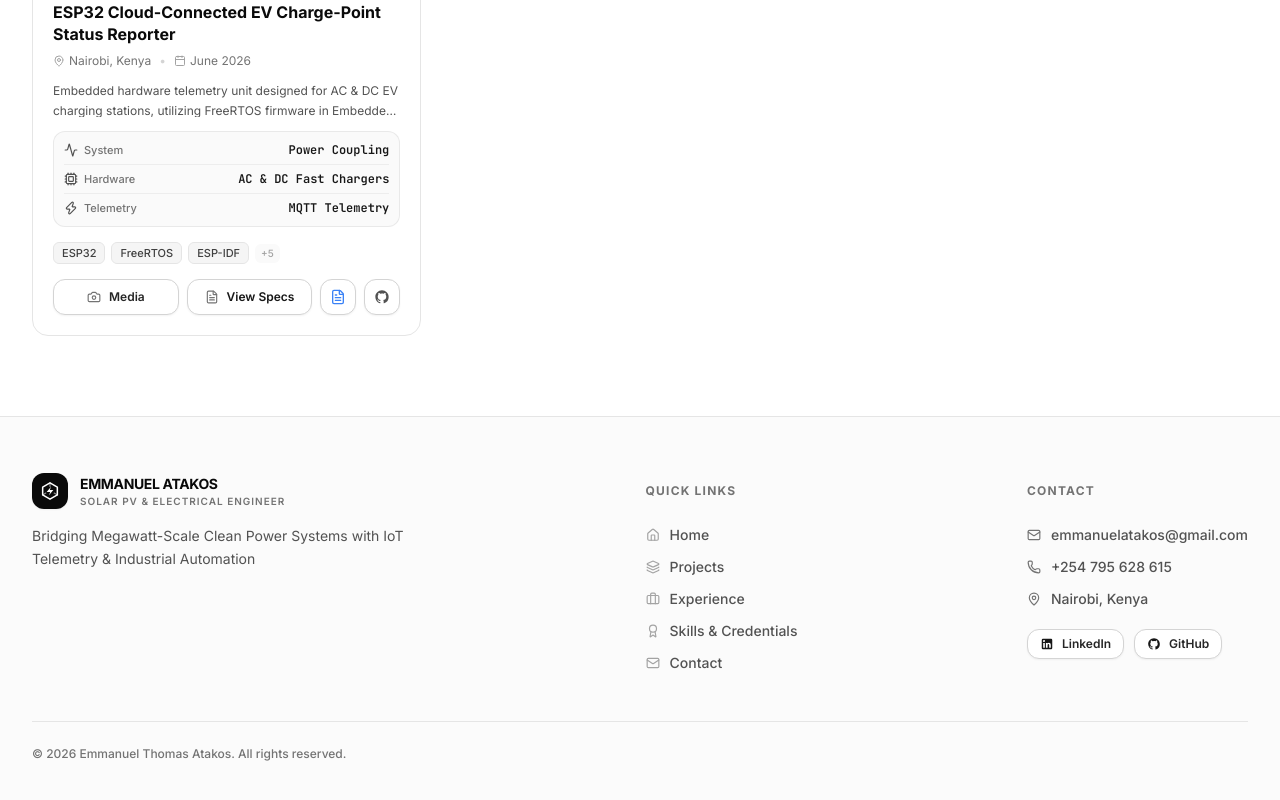
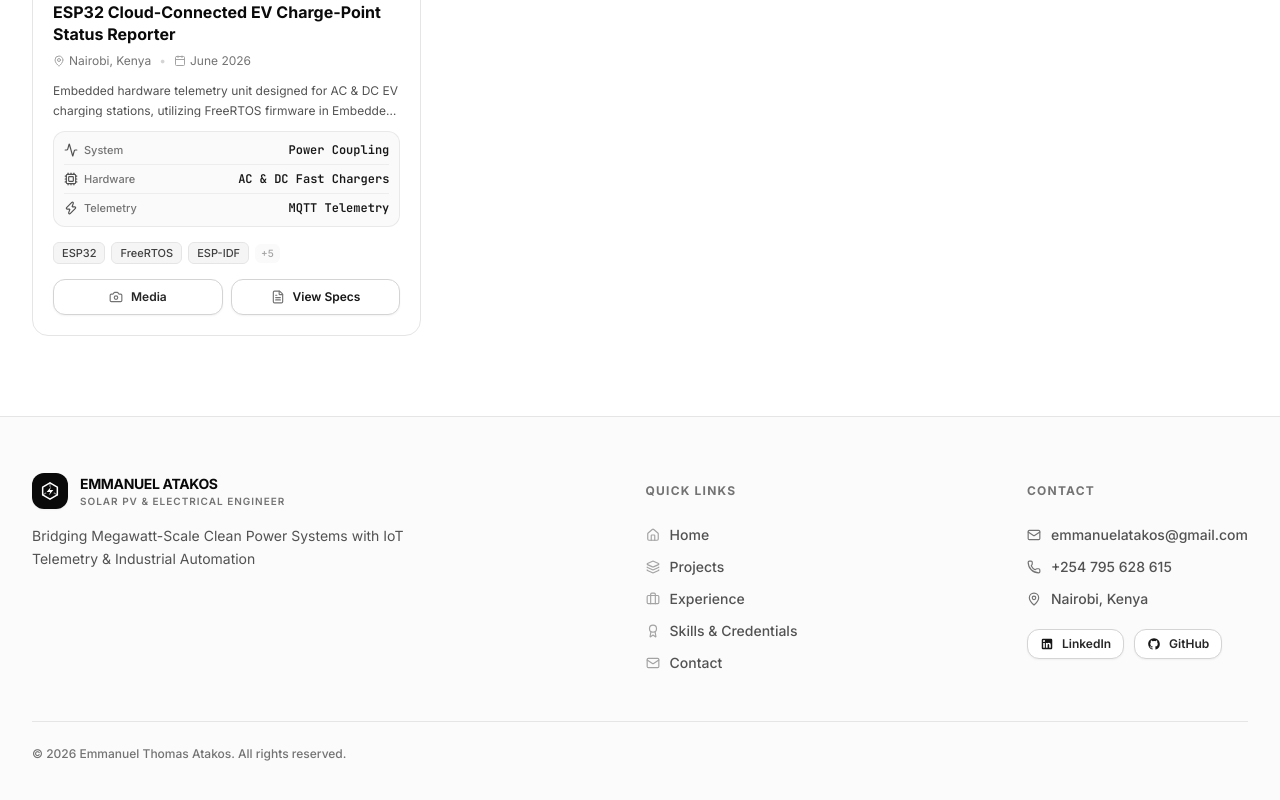
Before and after one commit to Atakos254/Work-Portfolio, a React (Vite) app: page /projects in a window 1280 px wide. Shown: the part 3934-4734 px from the top of the page. Built offline with nearby package versions, Linux system fonts and the light colour scheme.

Commit message:
fix: restore clean twin action buttons (Media & View Specs) on project cards

```diff
--- a/src/components/projects/ProjectCard.tsx
+++ b/src/components/projects/ProjectCard.tsx
@@ -4,7 +4,6 @@ import {
   Sun, Battery, MapPin, FileText, Activity, Calendar, Zap, Cpu,
   Camera, Film
 } from 'lucide-react';
-import { GithubIcon } from '../common/GithubIcon';
 import { ProjectItem } from '../../data/projects';
 import { motion } from 'framer-motion';
 import { clsx } from 'clsx';
@@ -216,7 +215,7 @@ export const ProjectCard: React.FC<ProjectCardProps> = ({ project, index = 0, on
             )}
           </div>
 
-          {/* Action CTAs: Balanced Twin Buttons + Optional GitHub Link */}
+          {/* Action CTAs: Balanced Twin Buttons */}
           <div className="flex items-center gap-2">
             <button
               type="button"
@@ -239,32 +238,6 @@ export const ProjectCard: React.FC<ProjectCardProps> = ({ project, index = 0, on
               <FileText className="w-3.5 h-3.5 text-neutral-500 dark:text-neutral-400 group-hover/specs-btn:text-white dark:group-hover/specs-btn:text-[#090d16] group-active/specs-btn:text-white dark:group-active/specs-btn:text-[#090d16] transition-colors" />
               <span>View Specs</span>
             </Link>
-            {project.schematicUrl && (
-              <a
-                href={project.schematicUrl}
-                target="_blank"
-                rel="noopener noreferrer"
-                onClick={(e) => e.stopPropagation()}
-                title="View Hardware Circuit Schematic (PDF)"
-                aria-label={`View ${project.title} circuit schematic`}
-                className="btn-secondary h-9 w-9 p-0 flex items-center justify-center shrink-0 text-neutral-600 dark:text-neutral-300 hover:text-white dark:hover:text-[#090d16] hover:bg-neutral-900 dark:hover:bg-white transition-colors"
-              >
-                <FileText className="w-4 h-4 text-blue-500" />
-              </a>
-            )}
-            {project.githubUrl && (
-              <a
-                href={project.githubUrl}
-                target="_blank"
-                rel="noopener noreferrer"
-                onClick={(e) => e.stopPropagation()}
-                title="View GitHub Repository"
-                aria-label={`View ${project.title} on GitHub`}
-                className="btn-secondary h-9 w-9 p-0 flex items-center justify-center shrink-0 text-neutral-600 dark:text-neutral-300 hover:text-white dark:hover:text-[#090d16] hover:bg-neutral-900 dark:hover:bg-white transition-colors"
-              >
-                <GithubIcon className="w-4 h-4" />
-              </a>
-            )}
           </div>
         </div>
       </div>
```
